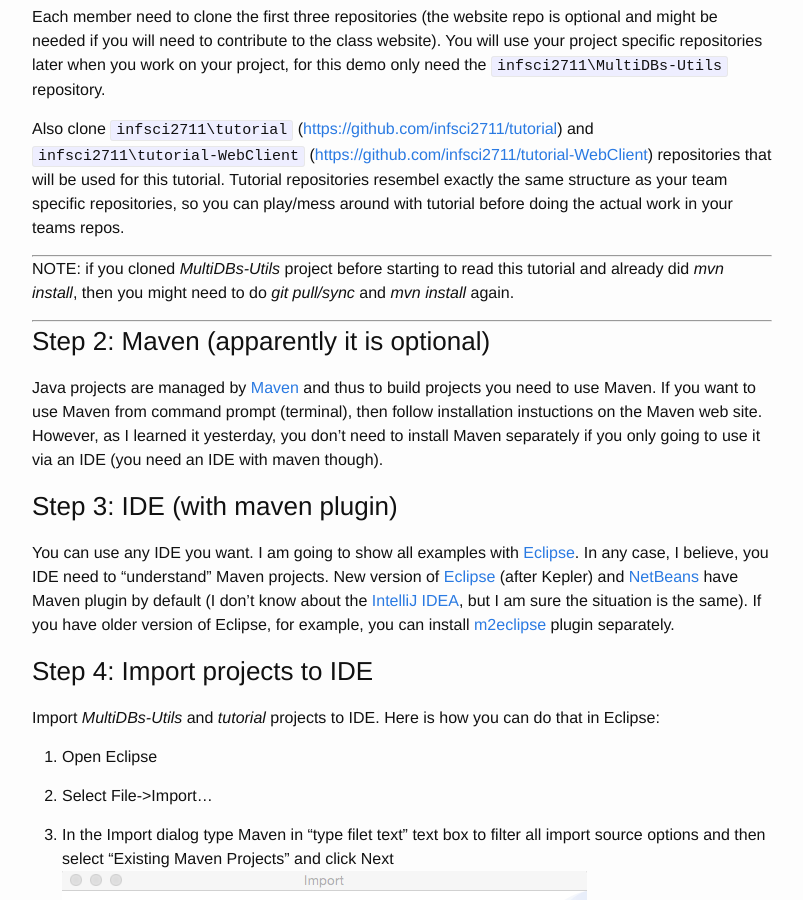
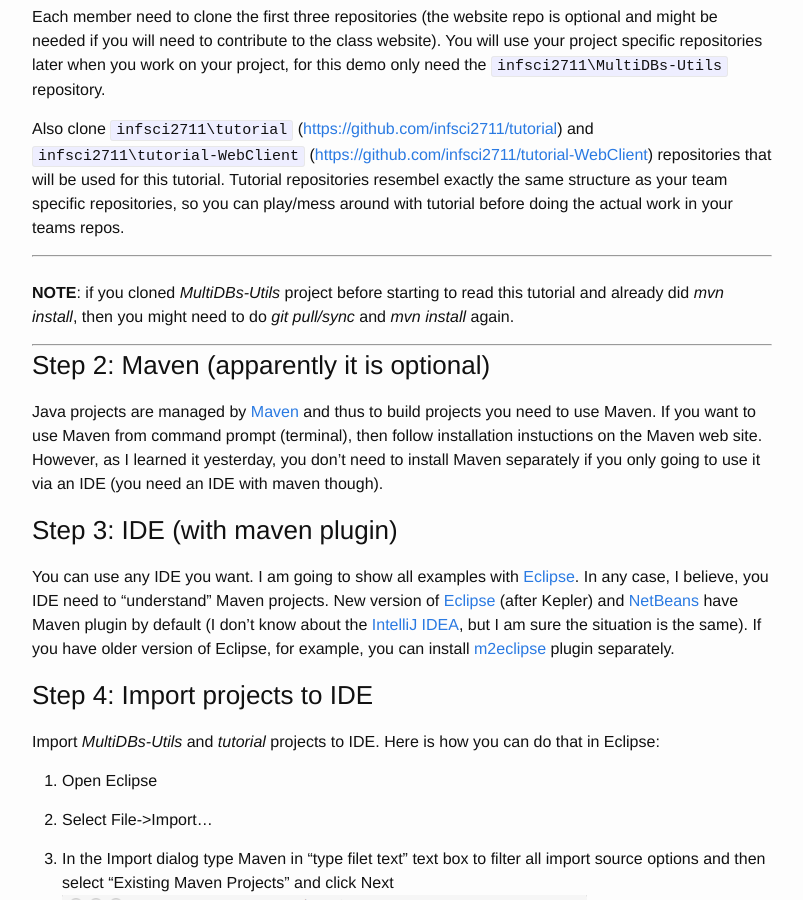
Before and after one commit to infsci2711/infsci2711.github.io, a Jekyll site: the page built from _posts/2015-01-28-tutorial-web-rest-api.markdown, in a window 1280 px wide and 900 px high, scrolled down 1145 px. Shown: the whole window, without its empty margins (238-1041 px from the left). Built offline with Jekyll 4.4.1, drawn with Linux system fonts in a browser that asks for light colours; part of the change alters nothing that is shown.

```diff
--- a/_posts/2015-01-28-tutorial-web-rest-api.markdown
+++ b/_posts/2015-01-28-tutorial-web-rest-api.markdown
@@ -34,8 +34,8 @@ Each member need to clone the first three repositories (the website repo is opti
 Also clone `infsci2711\tutorial` ([https://github.com/infsci2711/tutorial](https://github.com/infsci2711/tutorial)) and `infsci2711\tutorial-WebClient` ([https://github.com/infsci2711/tutorial-WebClient](https://github.com/infsci2711/tutorial-WebClient)) repositories that will be used for this tutorial. Tutorial repositories resembel exactly the same structure as your team specific repositories, so you can play/mess around with tutorial before doing the actual work in your teams repos.
 
 ---
-
-NOTE: if you cloned *MultiDBs-Utils* project before starting to read this tutorial and already did *mvn install*, then you might need to do *git pull/sync* and *mvn install* again.
+<br/>
+**NOTE**: if you cloned *MultiDBs-Utils* project before starting to read this tutorial and already did *mvn install*, then you might need to do *git pull/sync* and *mvn install* again.
 
 ---
 
```
